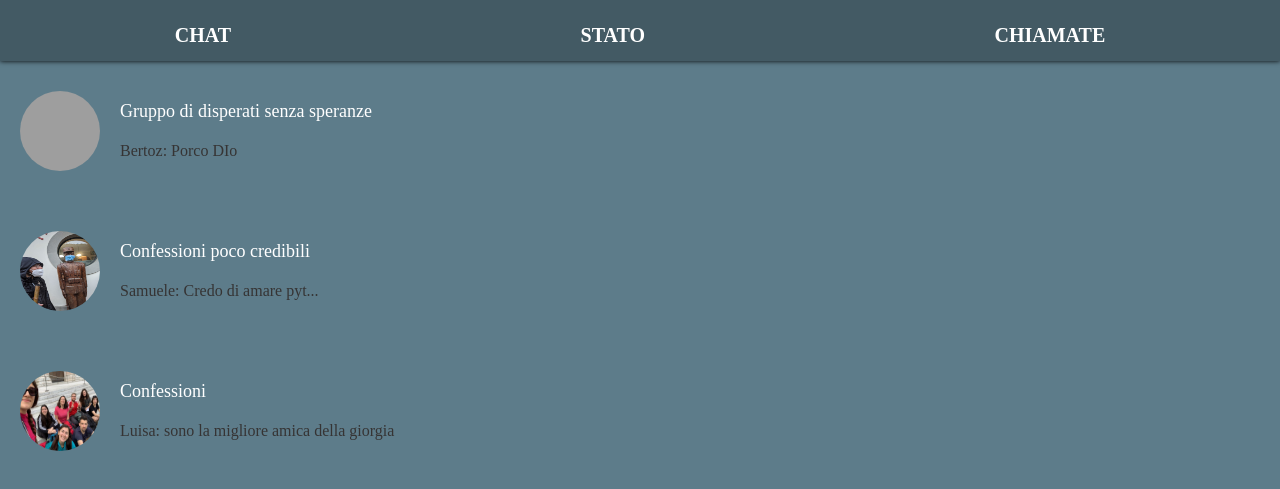
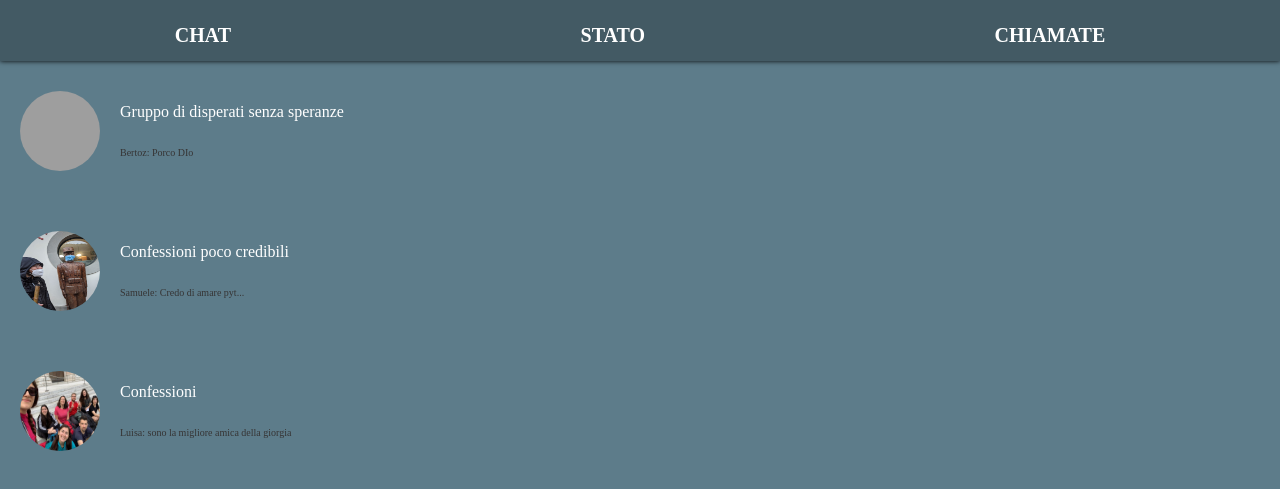
Before and after one commit to AlessandroBertozzi/Fakeapp, a plain HTML site: page index.html in a window 1280 px wide. Shown: the part 39-528 px from the top of the page. Drawn offline with nearby package versions, Linux system fonts and the light colour scheme; grey boxes are pictures that could not be loaded.

Commit message:
font-size

```diff
--- a/whatsapp-style.css
+++ b/whatsapp-style.css
@@ -55,12 +55,13 @@ img {
     flex-direction: column;
     margin-left: 20px;
     color: #363434;
+    font-size: x-small;
 
 }
 
 
 .title{
-    font-size: large;
+    font-size: medium;
     color: white;
 
 }
```
